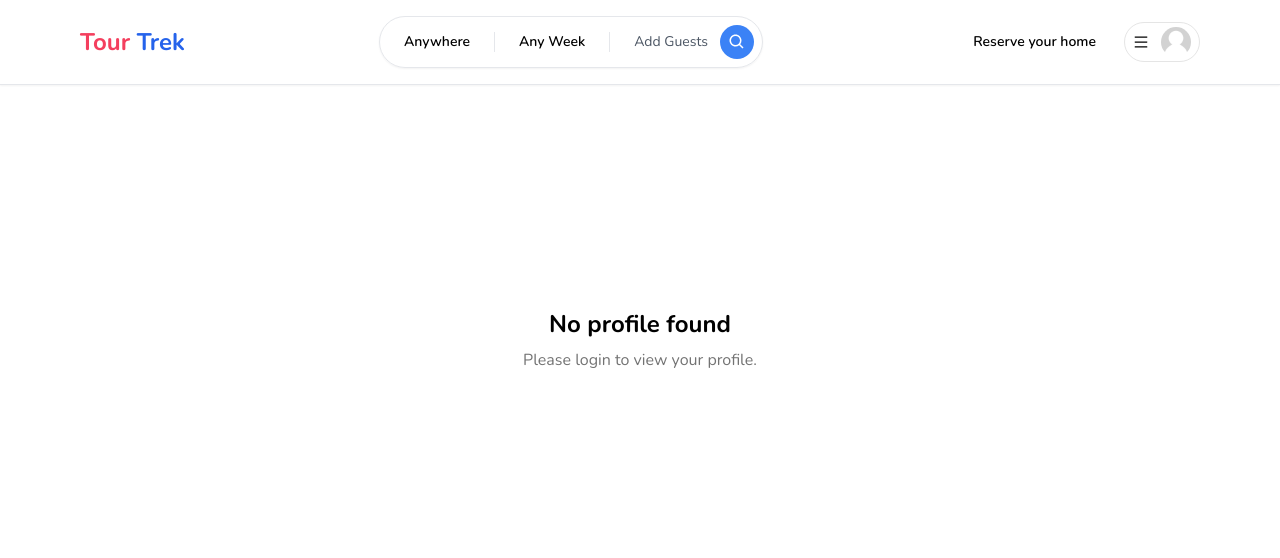
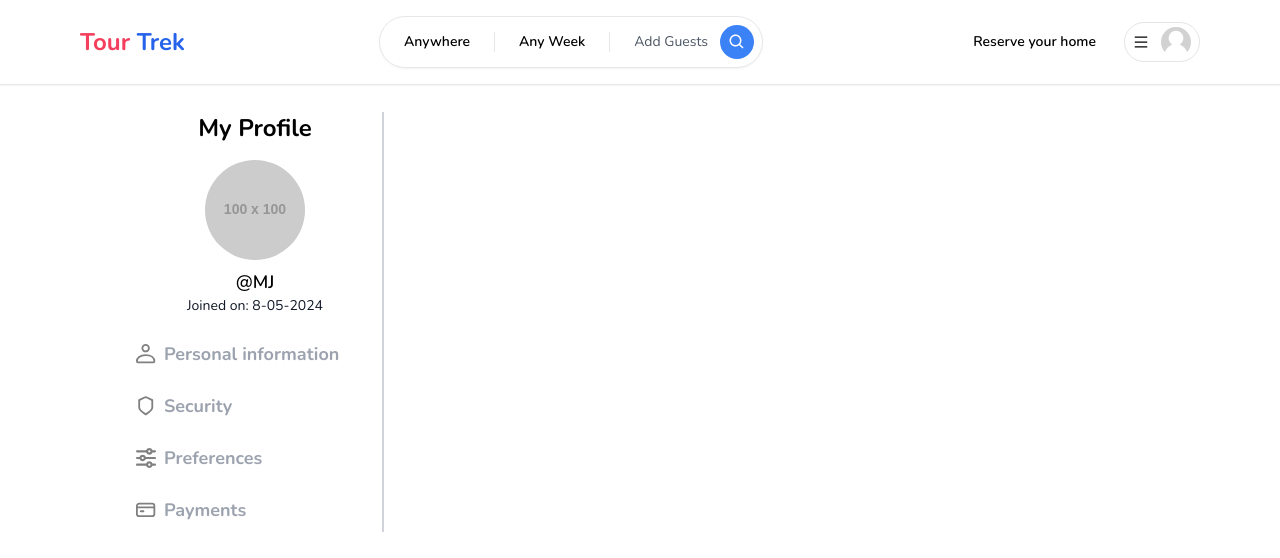
Before and after one commit to ridabensalem/tour-trek, a Next.js app: page /profile in a window 1280 px wide. Shown: the top 558 px of the page. Built offline with nearby package versions, Linux system fonts and the light colour scheme; no server answers; what world-countries would draw is missing.

Commit message:
profile front end routing

```diff
--- a/app/components/navbar/UserMenu.tsx
+++ b/app/components/navbar/UserMenu.tsx
@@ -120,6 +120,10 @@ const UserMenu: React.FC<UserMenuProps> = ({
               <>
 
                 <MenuItem
+                  label="My Profile"
+                  onClick={() => router.push('/profile')}
+                />
+                <MenuItem
                   label="My favorites"
                   onClick={() => router.push('/favorites')}
                 />
--- a/app/components/profileComponents/Sidebar.tsx
+++ b/app/components/profileComponents/Sidebar.tsx
@@ -2,19 +2,84 @@
 
 import React, { useState } from 'react';
 import Popup from '../elementsUi/Popup';
+import Link from 'next/link';
 
+interface SidebarProps {
+  setCurretScreen: (screen: string) => void;
+}
 
-const Sidebar = () => {
-
+const Sidebar: React.FC<SidebarProps> = ({ setCurretScreen }) => {
   const [showPopup, setShowPopup] = useState(false);
-  const [isPersonalInfoHovered, setIsPersonalInfoHovered] = useState(false);
-  const [isSecurityHovered, setIsSecurityHovered] = useState(false);
-  const [isPreferencesHovered, setIsPreferencesHovered] = useState(false);
-  const [isPaymentsHovered, setIsPaymentsHovered] = useState(false);
+  const [hoveredItem, setHoveredItem] = useState<string | null>(null);
+  const [selectedItem, setSelectedItem] = useState<string | null>(null); // New state for selected item
 
   const togglePopup = () => {
     setShowPopup(!showPopup);
   };
+
+  const handleMouseEnter = (item: string) => {
+    setHoveredItem(item);
+  };
+
+  const handleMouseLeave = () => {
+    setHoveredItem(null);
+  };
+
+  const handleItemClick = (item: string, screen: string) => { // New handleItemClick function
+    setSelectedItem(item);
+    setCurretScreen(screen);
+  };
+
+  const profile = [
+    {
+      username : '@MJ',
+      joinDate : '8-05-2024',
+      imageUrl : 'https://via.placeholder.com/100'
+    }
+  ];
+  const navItems = [
+    {
+      name: 'Personal information',
+      screen: 'PersonalInfo',
+      href: '/PersonalInfo',
+      icon: (
+        <svg className="w-5 h-5 mr-2" width="22" height="22" viewBox="0 0 22 22" fill="none" xmlns="http://www.w3.org/2000/svg">
+          <path d="M1 19.1124C1 15.3369 4.15429 12.2762 10.6 12.2762C17.0457 12.2762 20.2 15.3369 20.2 19.1124C20.2 19.7131 19.7618 20.2 19.2212 20.2H1.97882C1.43823 20.2 1 19.7131 1 19.1124Z" stroke={hoveredItem === 'Personal information' || selectedItem === 'Personal information' ? "#000" : "#808080"} strokeWidth="2" />
+          <path d="M14.2 4.6C14.2 6.58822 12.5882 8.2 10.6 8.2C8.61177 8.2 7 6.58822 7 4.6C7 2.61177 8.61177 1 10.6 1C12.5882 1 14.2 2.61177 14.2 4.6Z" stroke={hoveredItem === 'Personal information' || selectedItem === 'Personal information' ? "#000" : "#808080"} strokeWidth="2" />
+        </svg>
+      ),
+    },
+    {
+      name: 'Security',
+      screen: 'Security',
+      href: '/Security',
+      icon: (
+        <svg className="w-5 h-5 mr-2" width="17" height="22" viewBox="0 0 17 22" fill="none" xmlns="http://www.w3.org/2000/svg">
+          <path d="M9.54164 1.67082C8.69706 1.24853 7.70294 1.24853 6.85836 1.67082L1 4.6V12.628C1 14.8 3.5624 17.2712 8.2 20.2C12.8376 17.2712 15.4 15.4 15.4 12.628C15.4 9.856 15.4 4.6 15.4 4.6L9.54164 1.67082Z" stroke={hoveredItem === 'Security' || selectedItem === 'Security' ? "#000" : "#808080"} strokeWidth="2" strokeLinejoin="round" />
+        </svg>
+      ),
+    },
+    {
+      name: 'Preferences',
+      screen: 'Preferences',
+      href: '/Preferences',
+      icon: (
+        <svg className="w-5 h-5 mr-2" width="18" height="18" viewBox="0 0 18 18" fill="none" xmlns="http://www.w3.org/2000/svg">
+          <path d="M12 0C10.7322 0 9.55 0.832014 9.1811 2.00201L1 2C0.4477 2 0 2.448 0 3C0 3.552 0.4477 4 1 4L9.1811 3.99902C9.6292 5.22402 10.7322 6 12 6C13.2678 6 14.3821 5.22203 14.838 3.99103L17 4C17.5523 4 18 3.552 18 3C18 2.448 17.5523 2 17 2H14.8295C14.348 0.781 13.2678 0 12 0ZM12 2C12.5523 2 13 2.448 13 3C13 3.552 12.5523 4 12 4C11.4477 4 11 3.552 11 3C11 2.448 11.4477 2 12 2ZM6 6C4.682 6 3.5788 6.82001 3.176 8.00201C3.0354 8.01101 1 8 1 8C0.4477 8 0 8.448 0 9C0 9.552 0.4477 10 1 10C1 10 3.0524 9.979 3.1803 9.992C3.5831 11.174 4.682 12 6 12C7.2678 12 8.3542 11.223 8.8294 10.003L17 10C17.5523 10 18 9.552 18 9C18 8.448 17.5523 8 17 8L8.8242 7.99103C8.3859 6.79803 7.2678 6 6 6ZM6 8C6.5523 8 7 8.448 7 9C7 9.552 6.5523 10 6 10C5.4477 10 5 9.552 5 9C5 8.448 5.4477 8 6 8ZM12 12C10.7322 12 9.5725 12.835 9.1804 13.99L1 14C0.4477 14 0 14.448 0 15C0 15.552 0.4477 16 1 16L9.1656 16.001C9.5805 17.186 10.7322 18 12 18C13.2678 18 14.3609 17.207 14.8425 16.001L17 16C17.5523 16 18 15.552 18 15C18 14.448 17.5523 14 17 14L14.8334 13.994C14.4017 12.811 13.2678 12 12 12ZM12 14C12.5523 14 13 14.448 13 15C13 15.552 12.5523 16 12 16C11.4477 16 11 15.552 11 15C11 14.448 11.4477 14 12 14Z" fill={hoveredItem === 'Preferences' || selectedItem === 'Preferences' ? "#000" : "#808080"} />
+        </svg>
+      ),
+    },
+    {
+      name: 'Payments',
+      screen: 'Payments',
+      href: '/Payments',
+      icon: (
+        <svg className="w-5 h-5 mr-2" width="22" height="16" viewBox="0 0 22 16" fill="none" xmlns="http://www.w3.org/2000/svg">
+          <path d="M1.59954 5.19985H19.5995M5.19954 9.39985H8.19954M3.4 1H17.7996C19.1251 1 20.1996 2.07368 20.1996 3.39913L20.1999 12.401C20.1999 13.7265 19.1254 14.8 17.7999 14.8L3.40023 14.7998C2.07479 14.7998 1.00029 13.7253 1.00026 12.3999L1 3.40007C0.999962 2.07456 2.07449 1 3.4 1Z" stroke={hoveredItem === 'Payments' || selectedItem === 'Payments' ? "#000" : "#808080"} strokeWidth="2" strokeLinecap="round" strokeLinejoin="round" />
+        </svg>
+      ),
+    },
+  ];
 
   return (
     <aside className="w-64 bg-white border-r-2 border-gray-300">
@@ -23,64 +88,30 @@ const Sidebar = () => {
       </div>
       <div className="text-center mb-4">
         <img
-          src="https://via.placeholder.com/100"
+          src={profile[0].imageUrl}
           alt="Profile"
           className="mx-auto rounded-full"
           onClick={togglePopup}
         />
-        <h2 className="mt-2 text-lg font-semibold">@MJ</h2>
-        <p className="text-sm text-gray-900">Joined on: 28-05-2024</p>
+        <h2 className="mt-2 text-lg font-semibold">{profile[0].username}</h2>
+        <p className="text-sm text-gray-900">Joined on: {profile[0].joinDate}</p>
       </div>
       {showPopup && <Popup onClose={togglePopup} />}
       <nav>
         <ul className="space-y-2">
-          <li>
-            <button
-              className="flex items-center p-2 text-black bg-gray-300 font-bold text-lg w-full text-left"
-            >
-              <svg className="w-5 h-5 mr-2" width="22" height="22" viewBox="0 0 22 22" fill="none" xmlns="http://www.w3.org/2000/svg">
-                <path d="M1 19.1124C1 15.3369 4.15429 12.2762 10.6 12.2762C17.0457 12.2762 20.2 15.3369 20.2 19.1124C20.2 19.7131 19.7618 20.2 19.2212 20.2H1.97882C1.43823 20.2 1 19.7131 1 19.1124Z" stroke="#000" strokeWidth="2"/>
-                <path d="M14.2 4.6C14.2 6.58822 12.5882 8.2 10.6 8.2C8.61177 8.2 7 6.58822 7 4.6C7 2.61177 8.61177 1 10.6 1C12.5882 1 14.2 2.61177 14.2 4.6Z" stroke="#000" strokeWidth="2"/>
-              </svg>
-              Personal information
-            </button>
-          </li>
-          <li>
-            <button
-              onMouseEnter={() => setIsSecurityHovered(true)}
-              onMouseLeave={() => setIsSecurityHovered(false)}
-              className={`flex items-center p-2 hover:drop-shadow-[0_4px_20px_rgba(0,0,0,0.1)] text-gray-400 hover:text-black hover:bg-gray-300 font-bold text-lg w-full text-left ${isSecurityHovered ? 'border-black' : ''}`}
-            >
-              <svg className="w-5 h-5 mr-2" width="17" height="22" viewBox="0 0 17 22" fill="none" xmlns="http://www.w3.org/2000/svg">
-                <path d="M9.54164 1.67082C8.69706 1.24853 7.70294 1.24853 6.85836 1.67082L1 4.6V12.628C1 14.8 3.5624 17.2712 8.2 20.2C12.8376 17.2712 15.4 15.4 15.4 12.628C15.4 9.856 15.4 4.6 15.4 4.6L9.54164 1.67082Z" stroke={isSecurityHovered ? "#000" : "#808080"} strokeWidth="2" strokeLinejoin="round"/>
-              </svg>
-              Security
-            </button>
-          </li>
-          <li>
-            <button
-              onMouseEnter={() => setIsPreferencesHovered(true)}
-              onMouseLeave={() => setIsPreferencesHovered(false)}
-              className={`flex items-center p-2 hover:drop-shadow-[0_4px_20px_rgba(0,0,0,0.1)] text-gray-400 hover:text-black hover:bg-gray-300 font-bold text-lg w-full text-left ${isPreferencesHovered ? 'border-black' : ''}`}
-            >
-              <svg className="w-5 h-5 mr-2" width="18" height="18" viewBox="0 0 18 18" fill="none" xmlns="http://www.w3.org/2000/svg">
-                <path d="M12 0C10.7322 0 9.55 0.832014 9.1811 2.00201L1 2C0.4477 2 0 2.448 0 3C0 3.552 0.4477 4 1 4L9.1811 3.99902C9.6292 5.22402 10.7322 6 12 6C13.2678 6 14.3821 5.22203 14.838 3.99103L17 4C17.5523 4 18 3.552 18 3C18 2.448 17.5523 2 17 2H14.8295C14.348 0.781 13.2678 0 12 0ZM12 2C12.5523 2 13 2.448 13 3C13 3.552 12.5523 4 12 4C11.4477 4 11 3.552 11 3C11 2.448 11.4477 2 12 2ZM6 6C4.682 6 3.5788 6.82001 3.176 8.00201C3.0354 8.01101 1 8 1 8C0.4477 8 0 8.448 0 9C0 9.552 0.4477 10 1 10C1 10 3.0524 9.979 3.1803 9.992C3.5831 11.174 4.682 12 6 12C7.2678 12 8.3542 11.223 8.8294 10.003L17 10C17.5523 10 18 9.552 18 9C18 8.448 17.5523 8 17 8L8.8242 7.99103C8.3859 6.79803 7.2678 6 6 6ZM6 8C6.5523 8 7 8.448 7 9C7 9.552 6.5523 10 6 10C5.4477 10 5 9.552 5 9C5 8.448 5.4477 8 6 8ZM12 12C10.7322 12 9.5725 12.835 9.1804 13.99L1 14C0.4477 14 0 14.448 0 15C0 15.552 0.4477 16 1 16L9.1656 16.001C9.5805 17.186 10.7322 18 12 18C13.2678 18 14.3609 17.207 14.8425 16.001L17 16C17.5523 16 18 15.552 18 15C18 14.448 17.5523 14 17 14L14.8334 13.994C14.4017 12.811 13.2678 12 12 12ZM12 14C12.5523 14 13 14.448 13 15C13 15.552 12.5523 16 12 16C11.4477 16 11 15.552 11 15C11 14.448 11.4477 14 12 14Z" fill={isPreferencesHovered ? "#000" : "#808080"}/>
-              </svg>
-              Preferences
-            </button>
-          </li>
-          <li>
-            <button
-              onMouseEnter={() => setIsPaymentsHovered(true)}
-              onMouseLeave={() => setIsPaymentsHovered(false)}
-              className={`flex items-center p-2 hover:drop-shadow-[0_4px_20px_rgba(0,0,0,0.1)] text-gray-400 hover:text-black hover:bg-gray-300 font-bold text-lg w-full text-left ${isPaymentsHovered ? 'border-black' : ''}`}
-            >
-              <svg className="w-5 h-5 mr-2" width="22" height="16" viewBox="0 0 22 16" fill="none" xmlns="http://www.w3.org/2000/svg">
-                <path d="M1.59954 5.19985H19.5995M5.19954 9.39985H8.19954M3.4 1H17.7996C19.1251 1 20.1996 2.07368 20.1996 3.39913L20.1999 12.401C20.1999 13.7265 19.1254 14.8 17.7999 14.8L3.40023 14.7998C2.07479 14.7998 1.00029 13.7253 1.00026 12.3999L1 3.40007C0.999962 2.07456 2.07449 1 3.4 1Z" stroke={isPaymentsHovered ? "#000" : "#808080"} strokeWidth="2" strokeLinecap="round" strokeLinejoin="round"/>
-              </svg>
-              Payments
-            </button>
-          </li>
+          {navItems.map((item) => (
+            <li key={item.name}>
+              <button
+                onMouseEnter={() => handleMouseEnter(item.name)}
+                onMouseLeave={handleMouseLeave}
+                className={`flex items-center p-2 ${selectedItem === item.name ? 'text-black bg-gray-300' : 'text-gray-400'} hover:text-black hover:bg-gray-300 font-bold text-lg w-full text-left`}
+                onClick={() => handleItemClick(item.name, item.screen)}
+              >
+                {item.icon}
+                {item.name}
+              </button>
+            </li>
+          ))}
         </ul>
       </nav>
     </aside>
--- a/app/profile/page.tsx
+++ b/app/profile/page.tsx
@@ -1,38 +1,27 @@
-import EmptyState from "@/app/components/elementsUi/EmptyState";
-import ClientOnly from "@/app/components/elementsUi/ClientOnly";
-import getUserProfile from "@/app/actions/getUserProfile";
-import PersonalInfo from "../components/profile/PersonalInfo";
+"use client";
+import React, { useState } from "react";
 import Sidebar from "../components/profileComponents/Sidebar";
 import Security from "../components/profile/security";
+import ProfileFrameElement from "../components/profile/profileFrame";
 import Payments from "../components/profile/Payment";
 import Preferences from "../components/profile/Preferences";
+import getUserProfile from "../actions/getUserProfile";
+// import PersonalInfo from "../components/profile/PersonalInfo"
 
-const ProfilePage = async () => {
-  const userProfile = await getUserProfile();
-
-  if (!userProfile) {
-    return (
-      <ClientOnly>
-        <EmptyState
-          title="No profile found"
-          subtitle="Please login to view your profile."
-        />
-      </ClientOnly>
-    );
-  }
+const ProfilePage = () => {
+  const [currentScreen, setCurrentScreen] = useState("PersonalInfo");
 
   return (
-    <ClientOnly>
-        <div className="container mx-auto max-w-screen-lg flex">
-            <Sidebar/>
-            <main className="flex-grow">
-                  {/* <PersonalInfo user={userProfile} /> */}
-                  {/* <Security /> */}
-                  {/* <Payments /> */}
-                <Preferences />
-            </main>
-        </div>
-    </ClientOnly>
+    <div className="container mx-auto max-w-screen-lg flex">
+      <Sidebar setCurretScreen={setCurrentScreen} />
+      <main className="flex-grow">
+        {currentScreen === "Security" && <Security />}
+        {currentScreen === "Payments" && <Payments />}
+        {currentScreen === "Preferences" && <Preferences />}
+        {/* {currentScreen === "PersonalInfo" && <PersonalInfo user={getUserProfile}/>} */}
+      </main>
+    </div>
   );
-}
+};
+
 export default ProfilePage;
```
